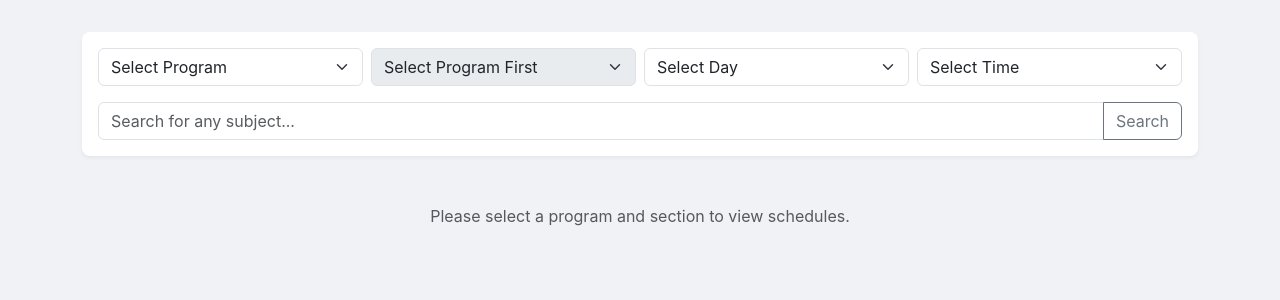
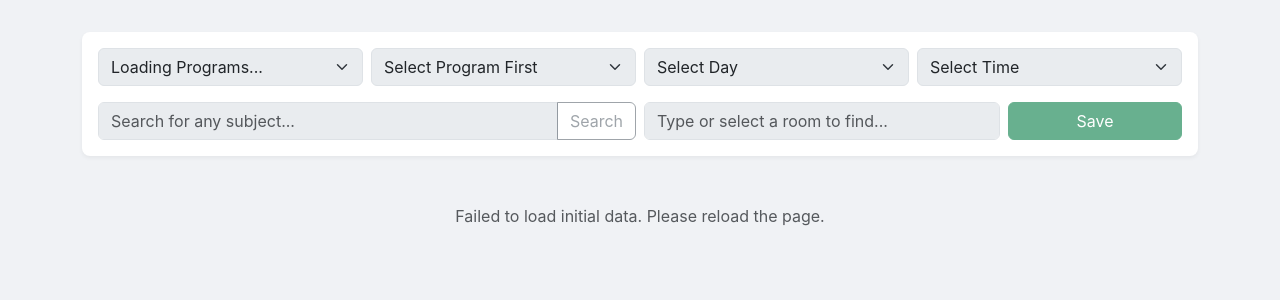
Before and after one commit to 14rushiljain/UniFinds---Classroom-Faculty-Availability-Tracker, a Flask app: page / in a window 1280 px wide. Shown: the part 51-351 px from the top of the page. Run offline with Flask 3, Linux system fonts and the light colour scheme; data that the repository does not hold is empty.

Commit message:
Update index.html

```diff
--- a/Template/index.html
+++ b/Template/index.html
@@ -13,6 +13,7 @@
         .schedule-card, .search-result-card { background-color: #ffffff; border: 1px solid #e9ecef; border-radius: 0.5rem; padding: 1.25rem; margin-bottom: 1rem; box-shadow: 0 1px 3px rgba(0,0,0,0.04); }
         .card-item { font-size: 0.9rem; color: #6c757d; }
         .card-item strong { color: #212529; }
+        .card-location { font-size: 0.9rem; color: #495057; }
         .free-room-badge { font-size: 0.95rem; font-weight: 500; padding: 0.5em 0.75em; }
     </style>
 </head>
@@ -41,12 +42,20 @@
                     <select id="time-select" class="form-select" disabled><option>Select Time</option></select>
                 </div>
             </div>
-            <div class="row g-2 mt-2">
-                <div class="col-md-12">
+            <div class="row g-2 mt-2 align-items-center">
+                <div class="col-md-6">
                      <form id="search-form" class="input-group">
                         <input type="search" id="search-input" class="form-control" placeholder="Search for any subject..." disabled>
                         <button class="btn btn-outline-secondary" type="submit" id="search-button" disabled>Search</button>
                     </form>
+                </div>
+                <div class="col-md-4">
+                    <input class="form-control" list="room-list-options" id="room-input" placeholder="Type or select a room to find..." disabled>
+                    <datalist id="room-list-options">
+                        </datalist>
+                </div>
+                <div class="col-md-2">
+                    <button id="save-schedule-btn" class="btn btn-success w-100" disabled>Save</button>
                 </div>
             </div>
         </div>
@@ -65,46 +74,124 @@
     const searchForm = document.getElementById('search-form');
     const searchInput = document.getElementById('search-input');
     const searchButton = document.getElementById('search-button');
+    const roomInput = document.getElementById('room-input');
+    const roomDatalist = document.getElementById('room-list-options');
+    const saveButton = document.getElementById('save-schedule-btn');
     const displayDiv = document.getElementById('schedule-display');
     const infoText = document.getElementById('info-text');
 
-    // --- Event Listeners ---
+    // --- Global variable to hold room locations ---
+    let roomDirectory = {};
+
+    // --- Event Listeners (FIXED) ---
     document.addEventListener('DOMContentLoaded', loadInitialData);
-    programSelect.addEventListener('change', loadSections);
-    sectionSelect.addEventListener('change', fetchAndDisplaySchedule);
-    daySelect.addEventListener('change', fetchAndDisplaySchedule);
+    programSelect.addEventListener('change', onProgramChange); // <-- UPDATED
+    sectionSelect.addEventListener('change', onSectionChange); // <-- UPDATED
+    daySelect.addEventListener('change', fetchAndDisplaySchedule); // This was correct
     timeSelect.addEventListener('change', fetchClassAndFreeRooms);
     searchForm.addEventListener('submit', handleSearch);
+    roomInput.addEventListener('change', showRoomLocation);
+    saveButton.addEventListener('click', saveSchedule);
 
     // --- Functions ---
 
-    /**
-     * Called on page load. Fetches all programs, days, and time slots
-     * from the database to populate the main filters.
-     */
     async function loadInitialData() {
         try {
-            const response = await fetch('/get_initial_data');
-            const data = await response.json();
+            const [dataResponse, locationResponse] = await Promise.all([
+                fetch('/get_initial_data'),
+                fetch('/get_all_locations')
+            ]);
+
+            if (!dataResponse.ok || !locationResponse.ok) {
+                throw new Error('Failed to fetch initial data.');
+            }
+
+            const data = await dataResponse.json();
+            roomDirectory = await locationResponse.json();
+
+            const roomNames = Object.keys(roomDirectory).sort();
+            roomDatalist.innerHTML = '';
+            roomNames.forEach(room => {
+                const option = document.createElement('option');
+                option.value = room;
+                roomDatalist.appendChild(option);
+            });
 
             populateDropdown(programSelect, data.programs, 'Select Program');
             populateDropdown(daySelect, data.days, 'Select Day');
             populateDropdown(timeSelect, data.time_slots, 'Select Time');
 
-            // Enable search
             searchInput.disabled = false;
             searchButton.disabled = false;
-            infoText.textContent = 'Please select a program and section to view schedules.';
+            roomInput.disabled = false;
+
+            await loadSavedSchedule();
 
         } catch (error) {
+            console.error('Error loading initial data:', error);
             infoText.textContent = 'Failed to load initial data. Please reload the page.';
         }
     }
 
+    async function loadSavedSchedule() {
+        const savedProgram = localStorage.getItem('myProgram');
+        const savedSection = localStorage.getItem('mySection');
+
+        if (savedProgram) {
+            programSelect.value = savedProgram;
+
+            // Load sections *before* trying to set the section value
+            await loadSections();
+
+            if (savedSection && sectionSelect.querySelector(`option[value="${savedSection}"]`)) {
+                sectionSelect.value = savedSection;
+                saveButton.textContent = "Saved!";
+            }
+
+            const today = new Date().toLocaleString('en-US', { weekday: 'short' });
+            if (daySelect.querySelector(`option[value="${today}"]`)) {
+                daySelect.value = today;
+            }
+
+            await fetchAndDisplaySchedule();
+
+        } else {
+            infoText.textContent = 'Please select a program and section to view schedules.';
+        }
+
+        saveButton.disabled = false;
+    }
+
+    function saveSchedule() {
+        const selectedProgram = programSelect.value;
+        const selectedSection = sectionSelect.value;
+
+        if (selectedProgram && selectedSection) {
+            localStorage.setItem('myProgram', selectedProgram);
+            localStorage.setItem('mySection', selectedSection);
+            saveButton.textContent = "Saved!";
+            saveButton.blur();
+        } else {
+            alert("Please select both a program and a section before saving.");
+        }
+    }
+
     /**
-     * Called when a Program is selected. Fetches all sections
-     * for that specific program.
+     * NEW: Runs when Program selection changes.
      */
+     function onProgramChange() {
+        saveButton.textContent = "Save"; // Reset button text
+        loadSections(); // Load the sections for the new program
+     }
+
+    /**
+     * NEW: Runs when Section selection changes.
+     */
+     function onSectionChange() {
+        saveButton.textContent = "Save"; // Reset button text
+        fetchAndDisplaySchedule(); // Load the schedule for the new section
+     }
+
     async function loadSections() {
         const selectedProgram = programSelect.value;
         if (!selectedProgram) {
@@ -112,7 +199,6 @@
             sectionSelect.disabled = true;
             return;
         }
-
         try {
             const response = await fetch(`/get_sections_for_program?program=${selectedProgram}`);
             const sections = await response.json();
@@ -134,25 +220,26 @@
         selectElement.disabled = false;
     }
 
-    /**
-     * Fetches and displays the full schedule for the selected
-     * Program, Section, and Day.
-     */
     async function fetchAndDisplaySchedule() {
-        timeSelect.value = ""; // Reset time selector
+        timeSelect.value = "";
+        roomInput.value = "";
+        searchInput.value = "";
+
         const selectedProgram = programSelect.value;
         const selectedSection = sectionSelect.value;
         const selectedDay = daySelect.value;
 
-        if (!selectedProgram || !selectedSection || !selectedDay) return;
+        if (!selectedProgram || !selectedSection || !selectedDay) {
+            displayDiv.innerHTML = `<p class="text-center text-muted mt-5">Please select a program, section, and day.</p>`;
+            return;
+        }
 
         try {
-
             const response = await fetch(`/get_day_schedule?program=${selectedProgram}&section=${selectedSection}&day=${selectedDay}`);
             const schedule = await response.json();
             if (schedule.error) throw new Error(schedule.error);
 
-            let html = `<h3 class="day-header">${selectedDay} Schedule</h3>`;
+            let html = `<h3 class="day-header">${selectedDay}'s Schedule (${selectedProgram} - ${selectedSection})</h3>`;
             if (schedule.length === 0) {
                 html += '<p class="text-muted">No classes scheduled for this day.</p>';
             } else {
@@ -164,18 +251,16 @@
         }
     }
 
-    /**
-     * Fetches the specific class and all free rooms
-     * for the selected Program and Time.
-     */
     async function fetchClassAndFreeRooms() {
+        roomInput.value = "";
+        searchInput.value = "";
+
         const selectedProgram = programSelect.value;
         const selectedSection = sectionSelect.value;
         const selectedTime = timeSelect.value;
 
-        // Don't run if time is un-selected
         if (!selectedTime) {
-            fetchAndDisplaySchedule(); // Revert to day view
+            fetchAndDisplaySchedule();
             return;
         }
 
@@ -184,7 +269,6 @@
             return;
         }
 
-        // Create promises for both API calls
         const classPromise = fetch(`/get_class_by_time?program=${selectedProgram}&section=${selectedSection}&time=${selectedTime}`);
         const freeRoomsPromise = fetch(`/get_free_rooms?time=${selectedTime}`);
 
@@ -221,16 +305,37 @@
     }
 
     function createCardHtml(cls) {
+        let locationHtml = '';
+        if (cls.Room && roomDirectory[cls.Room]) {
+            const loc = roomDirectory[cls.Room];
+            const building = loc.building || '';
+            const floor = loc.floor || '';
+
+            if(building || floor) {
+                locationHtml = `
+                    <p class="card-item mb-0 card-location"><strong class="me-2">Location:</strong>
+                        ${building} ${building && floor ? '-' : ''} ${floor}
+                    </p>
+                `;
+            }
+        }
+
         return `
             <div class="schedule-card">
                 <p class="card-item mb-1"><strong class="me-2">Time:</strong> ${cls.Time}</p>
                 <p class="card-item mb-1"><strong class="me-2">Subject:</strong> ${cls.Subject}</p>
-                <p class="card-item mb-0"><strong class="me-2">Room:</strong> ${cls.Room}</p>
+                <p class="card-item mb-1"><strong class="me-2">Room:</strong> ${cls.Room}</p>
+                ${locationHtml}
             </div>`;
     }
 
     async function handleSearch(event) {
         event.preventDefault();
+
+        daySelect.value = "";
+        timeSelect.value = "";
+        roomInput.value = "";
+
         const query = searchInput.value;
         if (!query) return;
         try {
@@ -243,13 +348,25 @@
                 html += '<p class="text-muted">No matching subjects found.</p>';
             } else {
                  results.forEach(cls => {
+                    let locationHtml = '';
+                    if (cls.Room && roomDirectory[cls.Room]) {
+                        const loc = roomDirectory[cls.Room];
+                        const building = loc.building || '';
+                        const floor = loc.floor || '';
+                        if(building || floor) {
+                            locationHtml = `<p class="card-item mb-0 card-location"><strong class="me-2">Location:</strong> ${building} ${building && floor ? '-' : ''} ${floor}</p>`;
+                        }
+                    }
+
                     html += `
                         <div class="search-result-card">
                             <p class="card-item mb-1"><strong class="me-2">Subject:</strong> ${cls.Subject}</p>
                             <p class="card-item mb-1"><strong class="me-2">Program:</strong> ${cls.Program}</p>
                             <p class="card-item mb-1"><strong class="me-2">Section:</strong> ${cls.Section}</p>
                             <p class="card-item mb-1"><strong class="me-2">Day:</strong> ${cls.Day}</p>
-                            <p class="card-item mb-0"><strong class="me-2">Room:</strong> ${cls.Room}</p>
+                            <p class="card-item mb-1"><strong class="me-2">Time:</strong> ${cls.Time}</p>
+                            <p class="card-item mb-1"><strong class="me-2">Room:</strong> ${cls.Room}</p>
+                            ${locationHtml}
                         </div>`;
                 });
             }
@@ -258,6 +375,39 @@
             displayDiv.innerHTML = `<p class="text-center text-danger mt-5">Search failed: ${error.message}</p>`;
         }
     }
+
+    function showRoomLocation() {
+        const selectedRoom = roomInput.value;
+        if (!selectedRoom) return;
+
+        if (!roomDirectory[selectedRoom]) {
+            displayDiv.innerHTML = `<p class="text-center text-muted mt-5">Room "${selectedRoom}" not found in directory.</p>`;
+            return;
+        }
+
+        daySelect.value = "";
+        timeSelect.value = "";
+        searchInput.value = "";
+
+        const location = roomDirectory[selectedRoom];
+
+        let html = `<h3 class="day-header">Location for ${selectedRoom}</h3>`;
+
+        if (location && (location.building || location.floor)) {
+            html += `
+                <div class="schedule-card">
+                    <p class="card-item mb-1"><strong class="me-2">Room:</strong> ${selectedRoom}</p>
+                    <p class="card-item mb-1"><strong class="me-2">Building:</strong> ${location.building || 'N/A'}</p>
+                    <p class="card-item mb-0"><strong class="me-2">Floor:</strong> ${location.floor || 'N/A'}</p>
+                </div>
+            `;
+        } else {
+            html += `<p class="text-muted">Location details are not available for this room. Please ask the admin to add it.</p>`;
+        }
+
+        displayDiv.innerHTML = html;
+    }
+
 </script>
 </body>
 </html>
```
